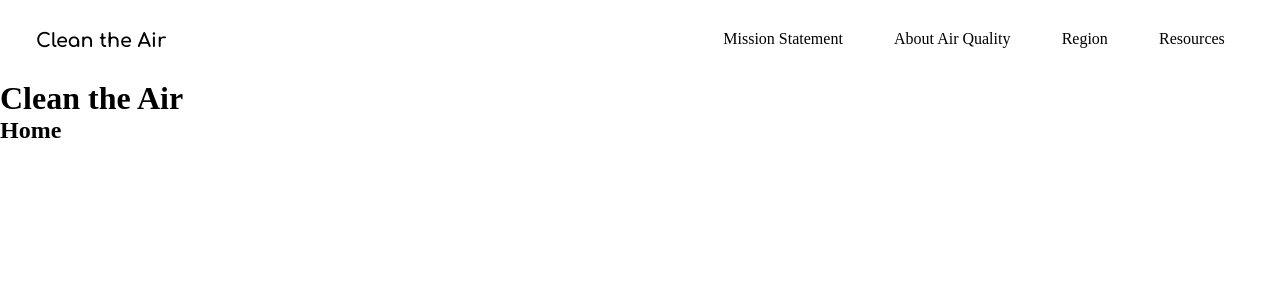
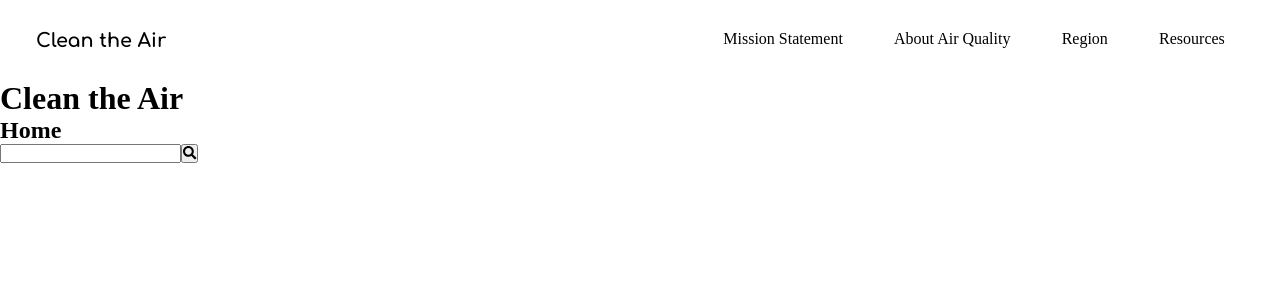
Before and after one commit to rmcguire6/v30-geckos-team-04, a React (Create React App) app: page / in a window 1280 px wide. Shown: the top 300 px of the page. Built offline with nearby package versions, Linux system fonts and the light colour scheme.

Commit message:
feat: Add SearchBar to Home component

```diff
--- a/src/@modules/home/Home.js
+++ b/src/@modules/home/Home.js
@@ -1,10 +1,12 @@
 import React from 'react-dom';
+import SearchBar from '../search/SearchBar'
 
 const Home = () => {
   return (
     <div>
       <h1>Clean the Air</h1>
       <h2>Home</h2>
+      <SearchBar />
     </div>
   );
 };
```
